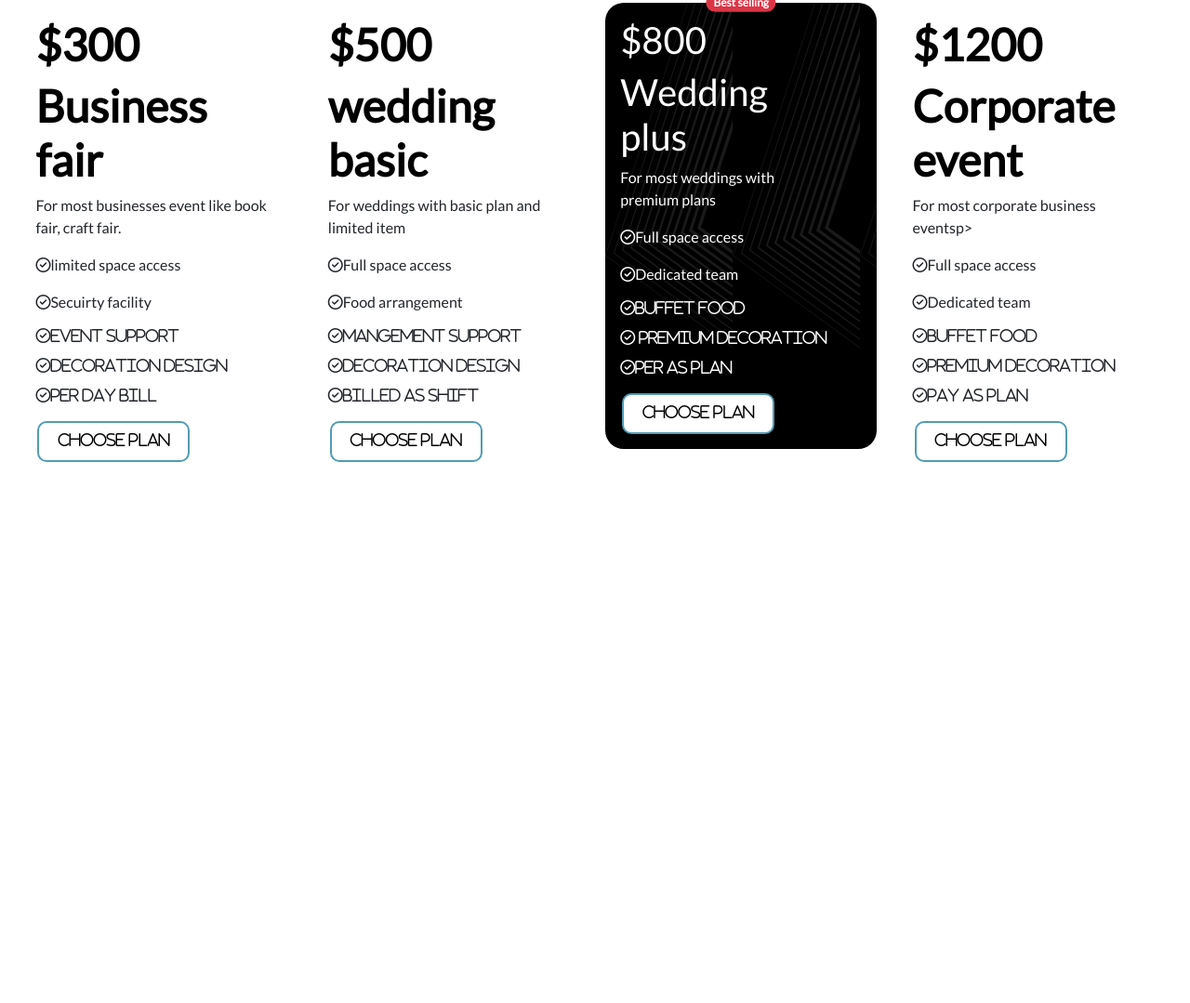
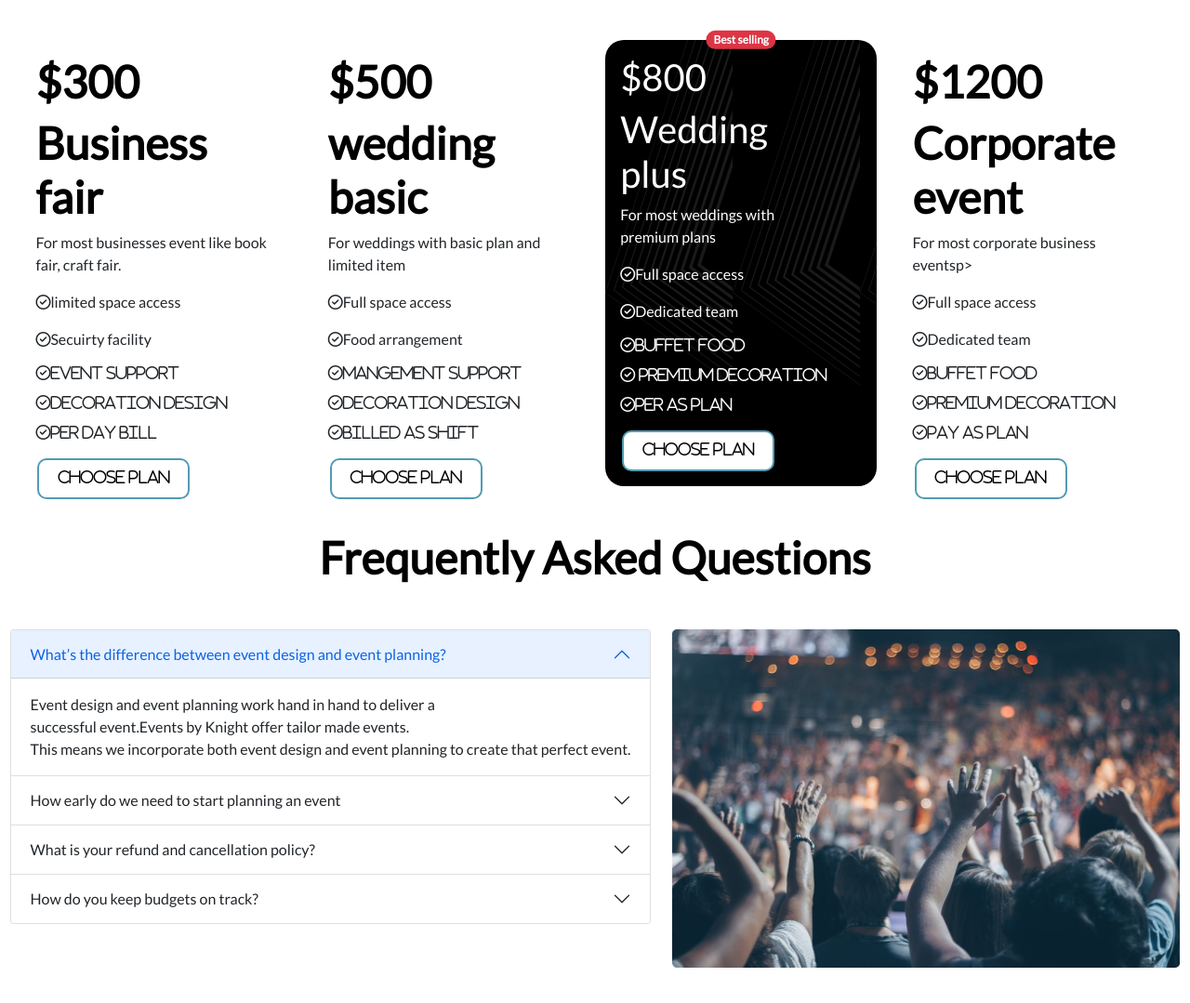
Before and after one commit to Md-Istiaq/convention-center, a plain HTML site: page index.html in a window 1280 px wide. Shown: the part 1032-2111 px from the top of the page at 93% size. Before the commit the page ends 1549 px from the top, so only its background shows below. Drawn offline with nearby package versions, Linux system fonts and the light colour scheme; a web font is replaced by a local one.

Commit message:
Frequently asked question commit

```diff
--- a/index.html
+++ b/index.html
@@ -83,8 +83,9 @@
     <!--Header section end-->
     <!--Main Seection start-->
     <main>
-        <h1 class="heading text-center">Our package</h1>
-        <section class="d-flex justify-content-evenly">
+        <!--Our packages-->
+        <h1 class="heading text-center mb-5">Our package</h1>
+        <section class=" justify-content-evenly d-xl-flex d-xxl-flex ">
             <div class="card" style="width: 292px; height: 480px; border: none;">
                 <div class="card-body">
                   <h5 class="card-title heading">$300</h5>
@@ -144,6 +145,68 @@
                 </div>
             </div>
         </section>
+        <!--Frequently Asked Questions-->
+        <section class="mt-5 mb-5">
+            <h1 class="heading mt-5 mb-5 text-center">Frequently Asked Questions</h1>
+            <div class="d-flex justify-content-around">
+                <div>
+                    <div class="accordion" id="accordionPanelsStayOpenExample">
+                        <div class="accordion-item">
+                          <h2 class="accordion-header" id="panelsStayOpen-headingOne">
+                            <button class="accordion-button" type="button" data-bs-toggle="collapse" data-bs-target="#panelsStayOpen-collapseOne" aria-expanded="true" aria-controls="panelsStayOpen-collapseOne">
+                                What’s the difference between event design and event planning?
+                            </button>
+                          </h2>
+                          <div id="panelsStayOpen-collapseOne" class="accordion-collapse collapse show" aria-labelledby="panelsStayOpen-headingOne">
+                            <div class="accordion-body">
+                                Event design and event planning work hand in hand to deliver a<br> successful event.Events by Knight offer tailor made events.<br> This means we incorporate both event design and event planning to create that perfect event.
+                            </div>
+                          </div>
+                        </div>
+                        <div class="accordion-item">
+                          <h2 class="accordion-header" id="panelsStayOpen-headingTwo">
+                            <button class="accordion-button collapsed" type="button" data-bs-toggle="collapse" data-bs-target="#panelsStayOpen-collapseTwo" aria-expanded="false" aria-controls="panelsStayOpen-collapseTwo">
+                                How early do we need to start planning an event
+                            </button>
+                          </h2>
+                          <div id="panelsStayOpen-collapseTwo" class="accordion-collapse collapse" aria-labelledby="panelsStayOpen-headingTwo">
+                            <div class="accordion-body">
+                                With our experience, planning private and corporate events requires a shorter <br> period of time because guests usually have already confirmed their attendance and <br> no details are needed to be released to the public. <br> The only things that need planning are the event elements such as catering,<br> entertainment, technical and venue.
+                            </div>
+                          </div>
+                        </div>
+                        <div class="accordion-item">
+                          <h2 class="accordion-header" id="panelsStayOpen-headingThree">
+                            <button class="accordion-button collapsed" type="button" data-bs-toggle="collapse" data-bs-target="#panelsStayOpen-collapseThree" aria-expanded="false" aria-controls="panelsStayOpen-collapseThree">
+                                What is your refund and cancellation policy?
+                            </button>
+                          </h2>
+                          <div id="panelsStayOpen-collapseThree" class="accordion-collapse collapse" aria-labelledby="panelsStayOpen-headingThree">
+                            <div class="accordion-body">
+                                To reduce last-minute cancellations and the risk of "chargebacks" from customers,<br> it is always a good idea to have your customers agree to <br> your cancellation and refund policy. This should be attached to the <br> customers' order for future reference. Occasion makes this easy for you and your customers.
+                            </div>
+                          </div>
+                        </div>
+                        <div class="accordion-item">
+                          <h2 class="accordion-header" id="panelsStayOpen-headingThree">
+                            <button class="accordion-button collapsed" type="button" data-bs-toggle="collapse" data-bs-target="#panelsStayOpen-collapseThree" aria-expanded="false" aria-controls="panelsStayOpen-collapseThree">
+                                How do you keep budgets on track?
+                            </button>
+                          </h2>
+                          <div id="panelsStayOpen-collapseThree" class="accordion-collapse collapse" aria-labelledby="panelsStayOpen-headingThree">
+                            <div class="accordion-body">
+                                Tracking your expenses is one of the key factors in making your budget work for you.<br> If you do not know how much you have spent each month, you cannot tell when you have overspent.<br> Even the small expenses can cause you to blow your budget.
+                            </div>
+                          </div>
+                        </div>
+                      </div>
+                </div>
+                <div>
+                    <img src="images/people.png" alt="">
+                </div>
+            </div>
+        </section>
+
     </main>
     <script src="https://cdn.jsdelivr.net/npm/bootstrap@5.1.3/dist/js/bootstrap.bundle.min.js" integrity="sha384-ka7Sk0Gln4gmtz2MlQnikT1wXgYsOg+OMhuP+IlRH9sENBO0LRn5q+8nbTov4+1p" crossorigin="anonymous"></script>
     <script src="https://cdn.jsdelivr.net/npm/@popperjs/core@2.10.2/dist/umd/popper.min.js" integrity="sha384-7+zCNj/IqJ95wo16oMtfsKbZ9ccEh31eOz1HGyDuCQ6wgnyJNSYdrPa03rtR1zdB" crossorigin="anonymous"></script>
```
